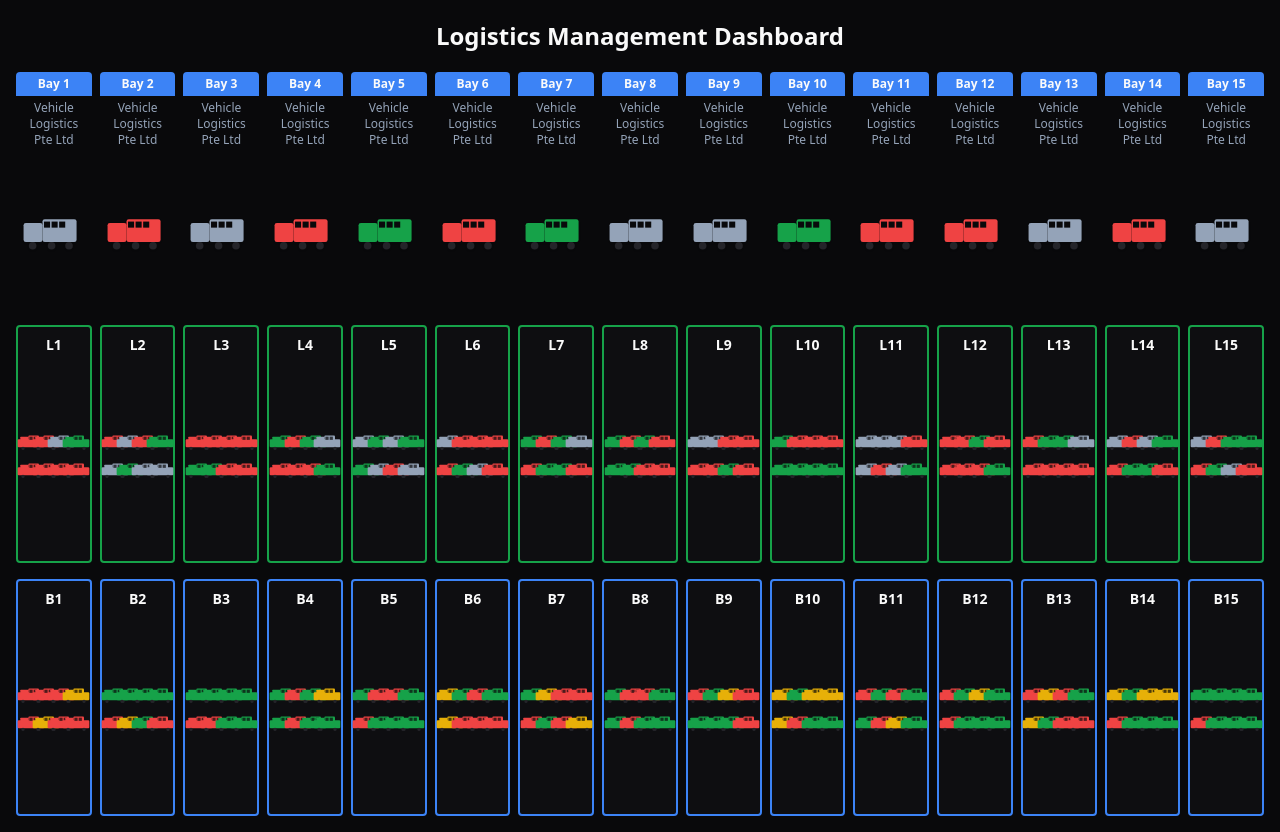
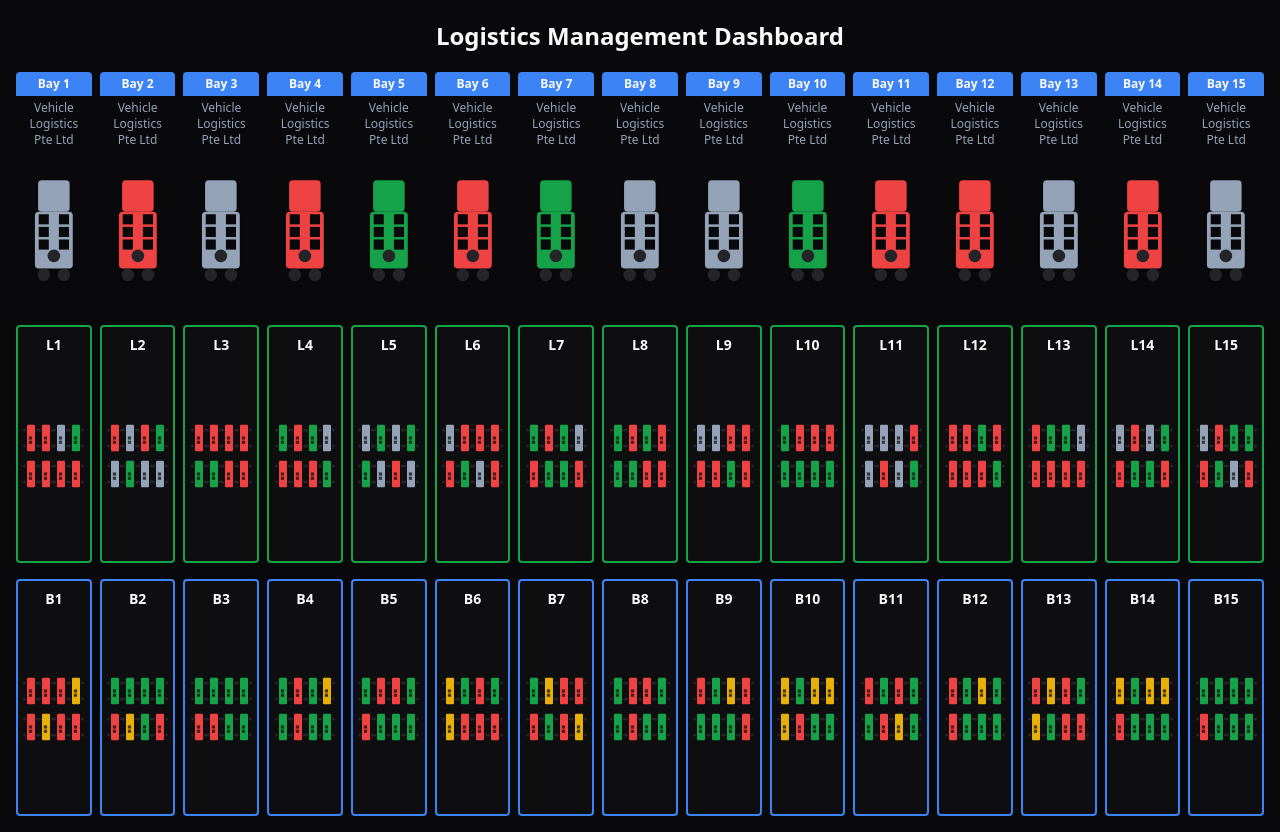
Before and after one commit to Vegeta0807/truck-bay-visualizer, a React (Vite) app: page / in a window 1280 px wide. Built offline with nearby package versions, Linux system fonts and the light colour scheme.

Commit message:
Orient cars and trucks vertically
Update the layout to display car and truck SVGs vertically instead of horizontally.

```diff
--- a/src/components/CarIndicator.tsx
+++ b/src/components/CarIndicator.tsx
@@ -25,13 +25,13 @@ export const CarIndicator = ({ status, size, className = "" }: CarIndicatorProps
   const getSizeClasses = () => {
     switch (size) {
       case 'large':
-        return 'w-8 h-6';
+        return 'w-6 h-8';
       case 'medium':
-        return 'w-4 h-3';
+        return 'w-3 h-4';
       case 'small':
         return 'w-2 h-2';
       default:
-        return 'w-6 h-4';
+        return 'w-4 h-6';
     }
   };
 
@@ -56,26 +56,28 @@ export const CarIndicator = ({ status, size, className = "" }: CarIndicatorProps
   // For large size, render detailed car SVG
   return (
     <svg
-      viewBox="0 0 60 40"
+      viewBox="0 0 40 60"
       className={`${getSizeClasses()} ${getStatusColor()} ${className}`}
       xmlns="http://www.w3.org/2000/svg"
     >
       {/* Car body */}
-      <rect x="5" y="15" width="50" height="15" rx="2" />
+      <rect x="12.5" y="5" width="15" height="50" rx="2" />
 
       {/* Car hood */}
-      <rect x="10" y="10" width="15" height="10" rx="1" />
+      <rect x="15" y="10" width="10" height="15" rx="1" />
 
       {/* Car roof */}
-      <rect x="25" y="8" width="20" height="12" rx="2" />
+      <rect x="14" y="25" width="12" height="20" rx="2" />
 
       {/* Wheels */}
-      <circle cx="15" cy="32" r="3" className="fill-muted" />
-      <circle cx="45" cy="32" r="3" className="fill-muted" />
+      <circle cx="8" cy="15" r="3" className="fill-muted" />
+      <circle cx="32" cy="15" r="3" className="fill-muted" />
+      <circle cx="8" cy="45" r="3" className="fill-muted" />
+      <circle cx="32" cy="45" r="3" className="fill-muted" />
 
       {/* Windows */}
-      <rect x="27" y="10" width="6" height="6" className="fill-background opacity-70" />
-      <rect x="35" y="10" width="6" height="6" className="fill-background opacity-70" />
+      <rect x="16" y="27" width="6" height="6" className="fill-background opacity-70" />
+      <rect x="16" y="35" width="6" height="6" className="fill-background opacity-70" />
     </svg>
   );
 };
--- a/src/components/TruckIcon.tsx
+++ b/src/components/TruckIcon.tsx
@@ -23,25 +23,29 @@ export const TruckIcon = ({ status, className = "" }: TruckIconProps) => {
 
   return (
     <svg
-      viewBox="0 0 100 60"
+      viewBox="0 0 60 100"
       className={`w-full h-full ${getStatusColor()} ${className}`}
       xmlns="http://www.w3.org/2000/svg"
     >
       {/* Truck cab */}
-      <rect x="10" y="20" width="25" height="25" rx="3" />
+      <rect x="17.5" y="10" width="25" height="25" rx="3" />
 
       {/* Truck trailer */}
-      <rect x="35" y="15" width="45" height="30" rx="3" />
+      <rect x="15" y="35" width="30" height="45" rx="3" />
 
       {/* Wheels */}
-      <circle cx="22" cy="50" r="5" className="fill-muted" />
-      <circle cx="47" cy="50" r="5" className="fill-muted" />
-      <circle cx="70" cy="50" r="5" className="fill-muted" />
+      <circle cx="22" cy="85" r="5" className="fill-muted" />
+      <circle cx="38" cy="85" r="5" className="fill-muted" />
+      <circle cx="30" cy="70" r="5" className="fill-muted" />
 
       {/* Details */}
-      <rect x="37" y="18" width="8" height="8" className="fill-background" />
-      <rect x="47" y="18" width="8" height="8" className="fill-background" />
-      <rect x="57" y="18" width="8" height="8" className="fill-background" />
+      <rect x="18" y="37" width="8" height="8" className="fill-background" />
+      <rect x="18" y="47" width="8" height="8" className="fill-background" />
+      <rect x="18" y="57" width="8" height="8" className="fill-background" />
+
+      <rect x="34" y="37" width="8" height="8" className="fill-background" />
+      <rect x="34" y="47" width="8" height="8" className="fill-background" />
+      <rect x="34" y="57" width="8" height="8" className="fill-background" />
     </svg>
   );
 };
```
